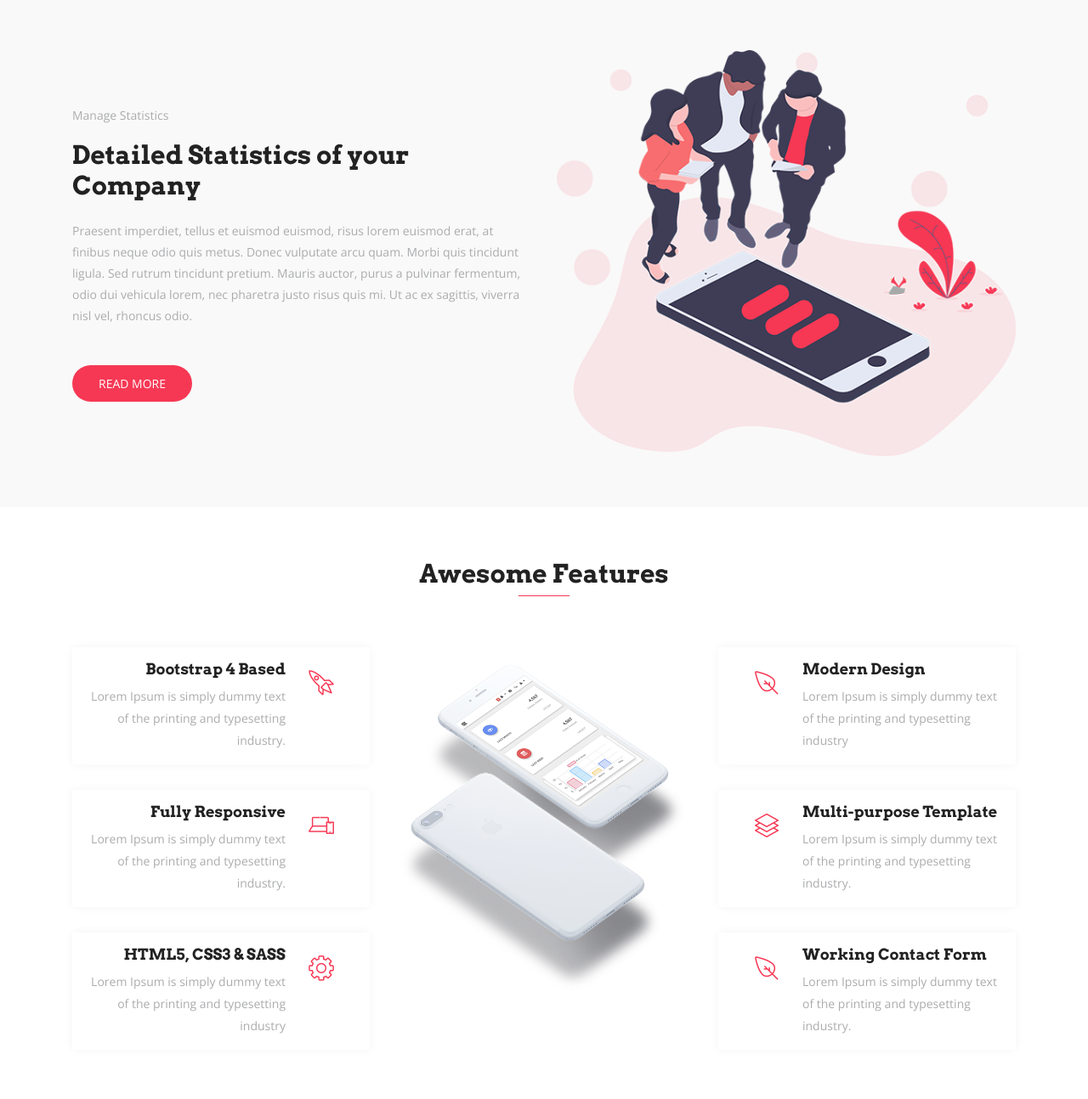
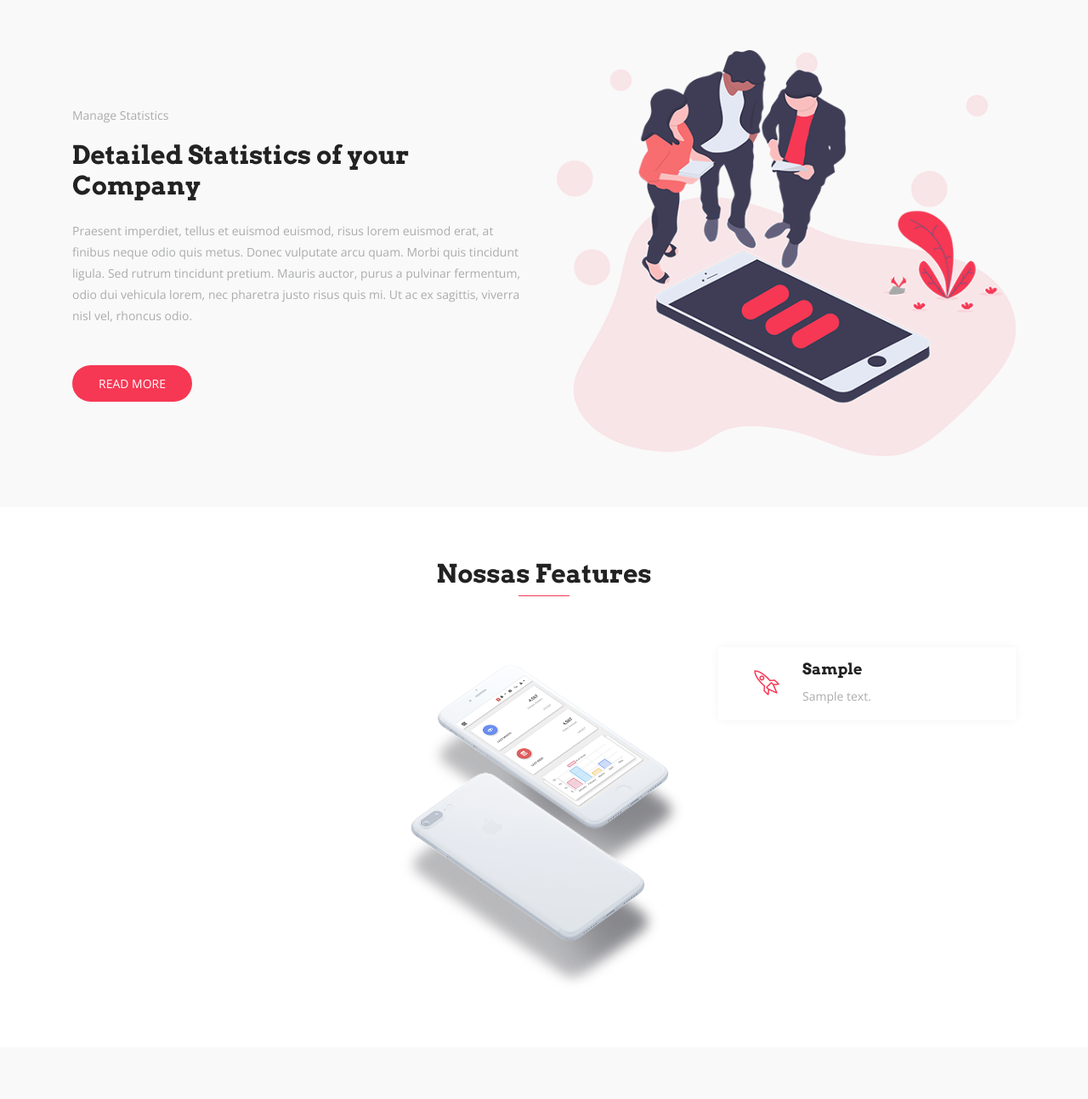
Before and after one commit to Fabioclericuzi/fusion, a Django app: page / in a window 1280 px wide. Shown: the part 1077-2371 px from the top of the page at 85% size. Run offline with Django 5.2, Linux system fonts and the light colour scheme; tables that the repository leaves empty hold one stand-in row (values such as "Sample post"); some libraries are stand-ins or nearby versions; some web fonts are replaced.

Commit message:
Formatação da sessão de features para iterar sobre os objetos e registros do banco de dados

```diff
--- a/core/models.py
+++ b/core/models.py
@@ -65,3 +65,24 @@ class Funcionario(Base):
 
     def __str__(self):
         return self.nome
+
+
+class Recursos(Base):
+    ICONE_CHOICE = (
+        ('lni-rocket', 'Foguete'),
+        ('lni-laptop-phone', 'Laptop'),
+        ('lni-cog', 'Engrenagem'),
+        ('lni-leaf', 'Folha'),
+        ('lni-layers', 'Pilha de Papéis'),
+    )
+
+    recurso = models.CharField('Recurso', max_length=100)
+    descricao = models.TextField('Descrição', max_length=200)
+    icone = models.CharField('Icone', max_length=20, choices=ICONE_CHOICE)
+
+    class Meta:
+        verbose_name = 'Recurso'
+        verbose_name_plural = 'Recursos'
+
+    def __str__(self):
+        return self.recurso
--- a/core/templates/features.html
+++ /dev/null
@@ -1,78 +0,0 @@
-{% load static %}
-<section id="features" class="section-padding">
-      <div class="container">
-        <div class="section-header text-center">
-          <h2 class="section-title wow fadeInDown" data-wow-delay="0.3s">Awesome Features</h2>
-          <div class="shape wow fadeInDown" data-wow-delay="0.3s"></div>
-        </div>
-        <div class="row">
-          <div class="col-lg-4 col-md-12 col-sm-12 col-xs-12">
-            <div class="content-left">
-              <div class="box-item wow fadeInLeft" data-wow-delay="0.3s">
-                <span class="icon">
-                  <i class="lni-rocket"></i>
-                </span>
-                <div class="text">
-                  <h4>Bootstrap 4 Based</h4>
-                  <p>Lorem Ipsum is simply dummy text of the printing and typesetting industry.</p>
-                </div>
-              </div>
-              <div class="box-item wow fadeInLeft" data-wow-delay="0.6s">
-                <span class="icon">
-                  <i class="lni-laptop-phone"></i>
-                </span>
-                <div class="text">
-                  <h4>Fully Responsive</h4>
-                  <p>Lorem Ipsum is simply dummy text of the printing and typesetting industry.</p>
-                </div>
-              </div>
-              <div class="box-item wow fadeInLeft" data-wow-delay="0.9s">
-                <span class="icon">
-                  <i class="lni-cog"></i>
-                </span>
-                <div class="text">
-                  <h4>HTML5, CSS3 & SASS</h4>
-                  <p>Lorem Ipsum is simply dummy text of the printing and typesetting industry</p>
-                </div>
-              </div>
-            </div>
-          </div>
-          <div class="col-lg-4 col-md-12 col-sm-12 col-xs-12">
-            <div class="show-box wow fadeInUp" data-wow-delay="0.3s">
-              <img src="{% static 'img/feature/intro-mobile.png' %}" alt="">
-            </div>
-          </div>
-          <div class="col-lg-4 col-md-12 col-sm-12 col-xs-12">
-            <div class="content-right">
-              <div class="box-item wow fadeInRight" data-wow-delay="0.3s">
-                <span class="icon">
-                  <i class="lni-leaf"></i>
-                </span>
-                <div class="text">
-                  <h4>Modern Design</h4>
-                  <p>Lorem Ipsum is simply dummy text of the printing and typesetting industry</p>
-                </div>
-              </div>
-              <div class="box-item wow fadeInRight" data-wow-delay="0.6s">
-                <span class="icon">
-                  <i class="lni-layers"></i>
-                </span>
-                <div class="text">
-                  <h4>Multi-purpose Template</h4>
-                  <p>Lorem Ipsum is simply dummy text of the printing and typesetting industry.</p>
-                </div>
-              </div>
-              <div class="box-item wow fadeInRight" data-wow-delay="0.9s">
-                <span class="icon">
-                  <i class="lni-leaf"></i>
-                </span>
-                <div class="text">
-                  <h4>Working Contact Form</h4>
-                  <p>Lorem Ipsum is simply dummy text of the printing and typesetting industry.</p>
-                </div>
-              </div>
-            </div>
-          </div>
-        </div>
-      </div>
-    </section>
--- a/core/templates/index.html
+++ b/core/templates/index.html
@@ -14,7 +14,7 @@
     <!-- About Section End -->
 
     <!-- Features Section Start -->
-      {% include 'features.html' %}
+      {% include 'recursos.html' %}
     <!-- Features Section End -->
 
     <!-- Team Section Start -->
--- /dev/null
+++ b/core/templates/recursos.html
@@ -0,0 +1,51 @@
+{% load static %}
+
+
+    <section id="features" class="section-padding">
+      <div class="container">
+        <div class="section-header text-center">
+          <h2 class="section-title wow fadeInDown" data-wow-delay="0.3s">Nossas Features</h2>
+          <div class="shape wow fadeInDown" data-wow-delay="0.3s"></div>
+        </div>
+        <div class="row">
+
+          <div class="col-lg-4 col-md-12 col-sm-12 col-xs-12">
+              <div class="content-left">
+                  {% for r1 in recursos1 %}
+                  <div class="box-item wow fadeInLeft" data-wow-delay="0.3s">
+                    <span class="icon">
+                      <i class="{{ r1.icone }}"></i>
+                    </span>
+                    <div class="text">
+                      <h4>{{ r1.recurso }}</h4>
+                      <p>{{ r1.descricao }}</p>
+                    </div>
+                  </div>
+                  {% endfor %}
+              </div>
+          </div>
+          <!-- Imagem Central -->
+          <div class="col-lg-4 col-md-12 col-sm-12 col-xs-12">
+            <div class="show-box wow fadeInUp" data-wow-delay="0.3s">
+              <img src="{% static 'img/feature/intro-mobile.png' %}" alt="">
+            </div>
+          </div>
+
+          <div class="col-lg-4 col-md-12 col-sm-12 col-xs-12">
+              <div class="content-right">
+                  {% for r2 in recursos2 %}
+                  <div class="box-item wow fadeInRight" data-wow-delay="0.3s">
+                    <span class="icon">
+                      <i class="{{ r2.icone }}"></i>
+                    </span>
+                    <div class="text">
+                      <h4>{{ r2.recurso }}</h4>
+                      <p>{{ r2.descricao }}</p>
+                    </div>
+                  </div>
+                  {% endfor %}
+                </div>
+              </div>
+            </div>
+      </div>
+    </section>
--- a/core/views.py
+++ b/core/views.py
@@ -1,5 +1,5 @@
 from django.views.generic import TemplateView
-from .models import Servico, Funcionario
+from .models import Servico, Funcionario, Recursos
 
 
 class IndexView(TemplateView):
@@ -9,4 +9,8 @@ class IndexView(TemplateView):
         context = super(IndexView, self).get_context_data(**kwargs)
         context['servicos'] = Servico.objects.order_by('?').all()
         context['funcionarios'] = Funcionario.objects.order_by('?').all()
+
+        var = int((Recursos.objects.count()) / 2)
+        context['recursos1'] = Recursos.objects.all()[:var]
+        context['recursos2'] = Recursos.objects.all()[var:]
         return context
```
Also changed, not shown: core/admin.py (+6 -1 lines).
